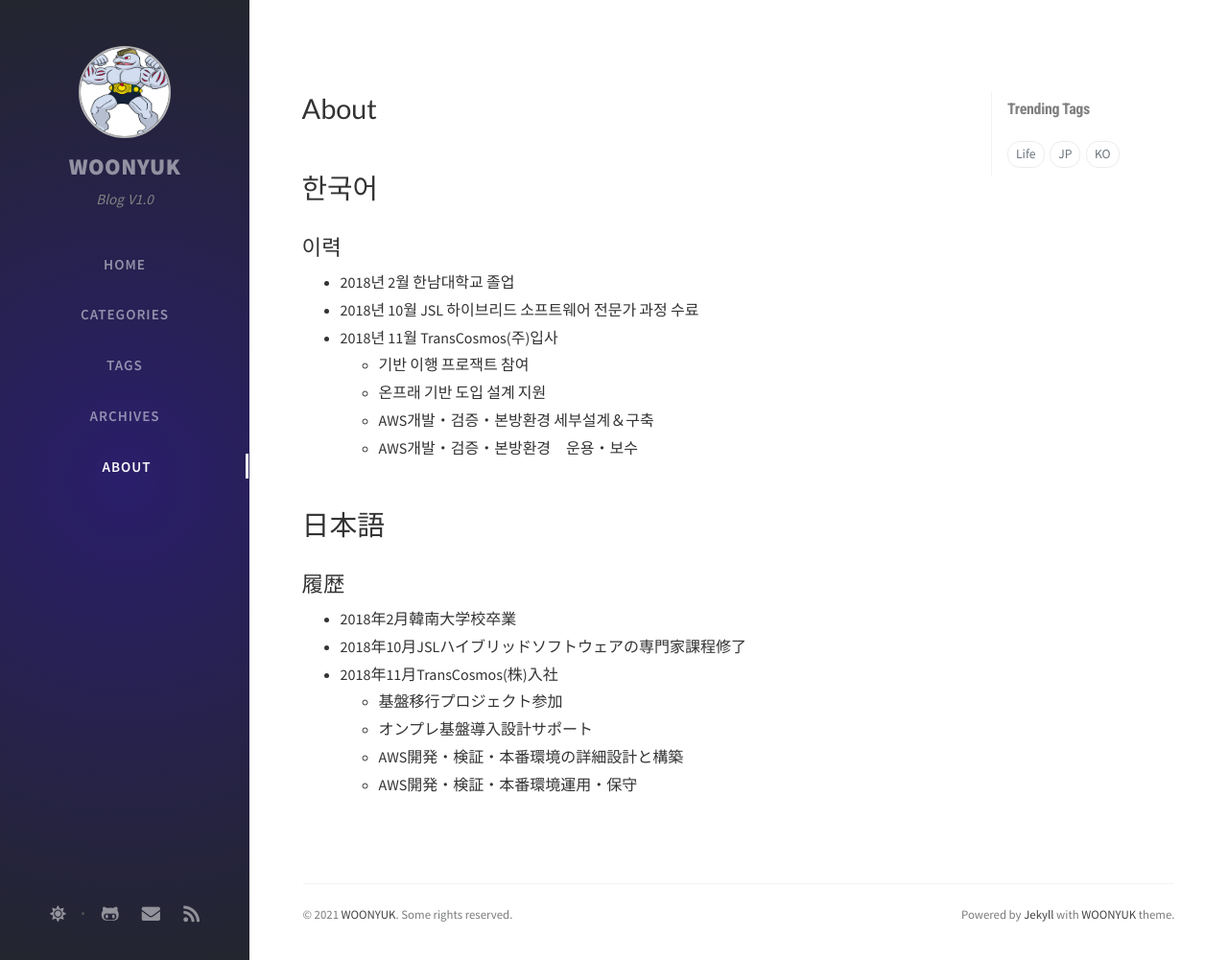
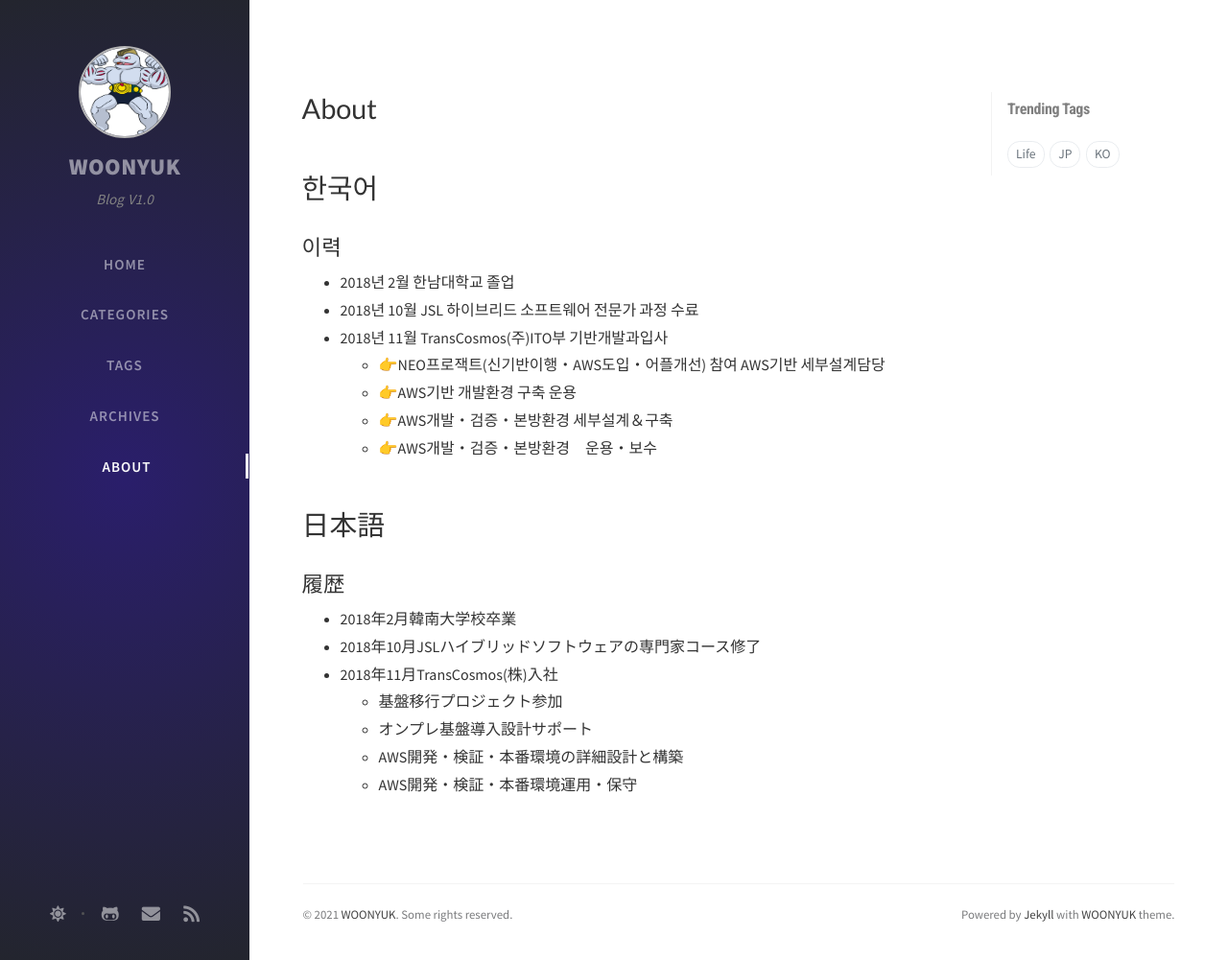
Before and after one commit to WOONYUK/WOONYUK.github.io, a Jekyll site: the page built from _tabs/about.md, in a window 1280 px wide and 1001 px high. Shown: the whole window at 96% size. Built offline with Jekyll 4.4.1, drawn with Linux system fonts in a browser that asks for light colours; nearby versions of some CDN libraries; comment, search, counter and statistics services are not loaded.

Commit message:
Update about.md

```diff
--- a/_tabs/about.md
+++ b/_tabs/about.md
@@ -10,16 +10,16 @@ order: 4
 ## 이력
 - 2018년 2월 한남대학교 졸업
 - 2018년 10월 JSL 하이브리드 소프트웨어 전문가 과정 수료
-- 2018년 11월 TransCosmos(주)입사
-	- 기반 이행 프로잭트 참여
-	- 온프래 기반 도입 설계 지원
-	- AWS개발・검증・본방환경 세부설계＆구축
-	- AWS개발・검증・본방환경　운용・보수
+- 2018년 11월 TransCosmos(주)ITO부 기반개발과입사
+	- 👉NEO프로잭트(신기반이행・AWS도입・어플개선) 참여 AWS기반 세부설계담당
+	- 👉AWS기반 개발환경 구축 운용
+	- 👉AWS개발・검증・본방환경 세부설계＆구축
+	- 👉AWS개발・검증・본방환경　운용・보수
 
 # 日本語
 ## 履歴
  -  2018年2月韓南大学校卒業
- -  2018年10月JSLハイブリッドソフトウェアの専門家課程修了
+ -  2018年10月JSLハイブリッドソフトウェアの専門家コース修了
  -  2018年11月TransCosmos(株)入社
 	- 基盤移行プロジェクト参加
 	- オンプレ基盤導入設計サポート
```
